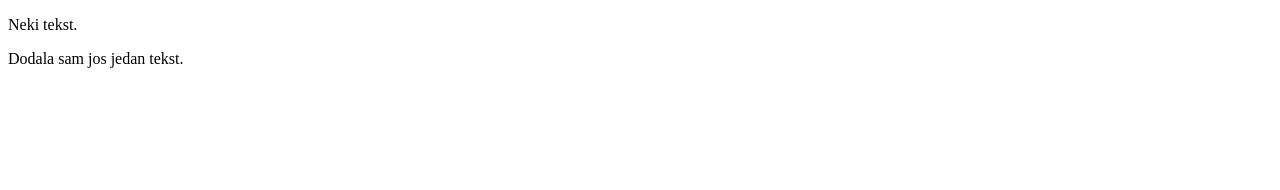
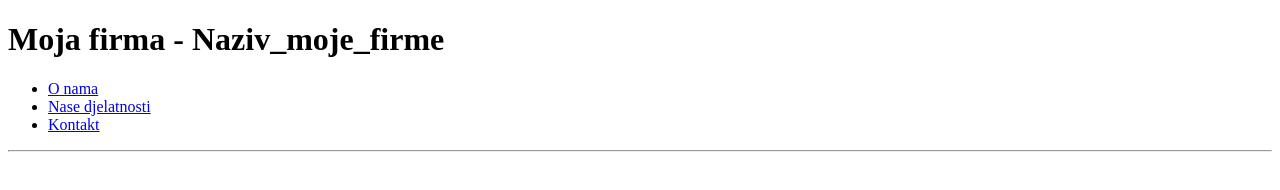
Before and after one commit to Tonka64/html_zadatak, a plain HTML site: page index.html in a window 1280 px wide. Drawn offline with Linux system fonts and the light colour scheme.

Commit message:
dodali navigaciju

```diff
--- a/index.html
+++ b/index.html
@@ -4,10 +4,18 @@
     <meta charset="UTF-8">
     <meta http-equiv="X-UA-Compatible" content="IE=edge">
     <meta name="viewport" content="width=device-width, initial-scale=1.0">
-    <title>Moja web stranica</title>
+    <title>Moja firma - "Naziv_moje_firme"</title>
 </head>
 <body>
-    <p>Neki tekst.</p>
-    <p>Dodala sam jos jedan tekst.</p>
+<header>
+    <h1>Moja firma - Naziv_moje_firme</h1>
+    <ul>
+        <li><a href="#onama">O nama</a></li>
+        <li><a href="#nasedjel">Nase djelatnosti</a></li>
+        <li><a href="kontakt">Kontakt</a></li>
+    </ul>
+</header>
+<hr>
+
 </body>
 </html>
```
